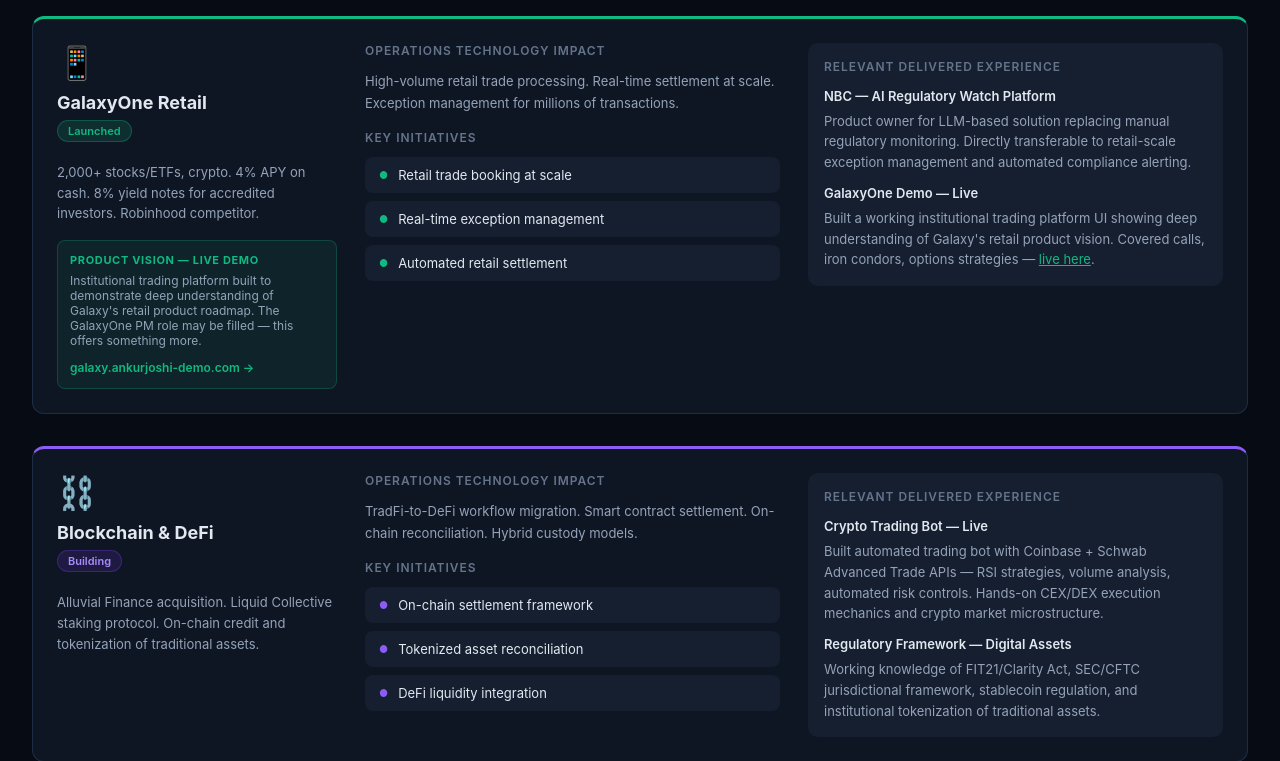
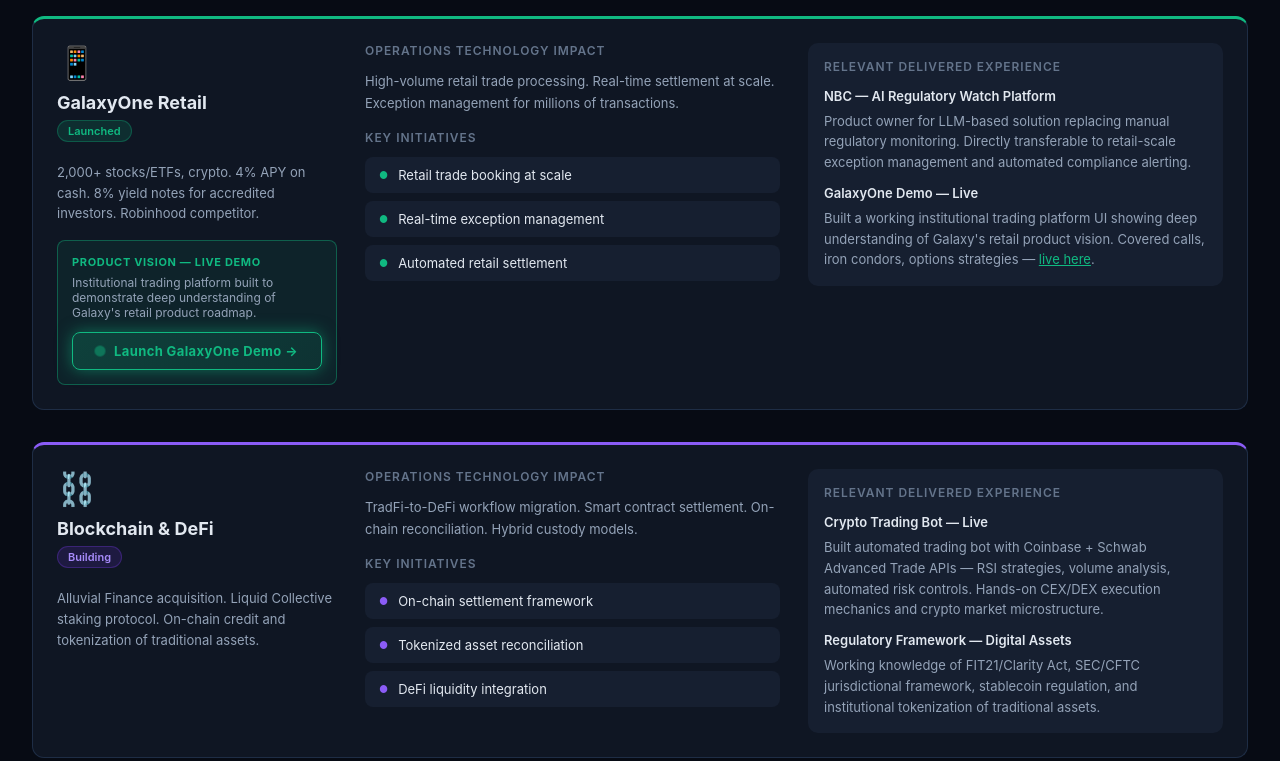
Before and after one commit to holdforever2021-bot/galaxy-ops-tech-, a Flask app: page /strategy in a window 1280 px wide. Shown: the part 975-1736 px from the top of the page. Run offline with Flask 3, Linux system fonts and the light colour scheme.

Commit message:
Add pulsing demo CTA button, update GalaxyOne link to Render URL

```diff
--- a/app.py
+++ b/app.py
@@ -101,7 +101,7 @@ STRATEGIC_PILLARS = [
         "ops_impact": "High-volume retail trade processing. Real-time settlement at scale. Exception management for millions of transactions.",
         "initiatives": ["Retail trade booking at scale", "Real-time exception management", "Automated retail settlement"],
         "color": "#10b981",
-        "demo_link": "http://galaxy.ankurjoshi-demo.com"
+        "demo_link": "https://galaxyone-demo.onrender.com"
     },
     {
         "name": "Blockchain & DeFi",
--- a/templates/base.html
+++ b/templates/base.html
@@ -113,6 +113,29 @@
             .nav-links { display: none; }
             .page { padding: 16px; }
         }
+        /* DEMO CTA BUTTON */
+        .demo-cta-btn {
+            display: inline-flex; align-items: center; gap: 10px;
+            background: linear-gradient(135deg, rgba(16,185,129,0.2), rgba(16,185,129,0.1));
+            border: 1.5px solid var(--green); border-radius: 8px;
+            padding: 10px 18px; color: var(--green); text-decoration: none;
+            font-size: 13px; font-weight: 700; letter-spacing: 0.03em;
+            transition: all 0.2s; width: 100%; justify-content: center;
+            animation: glow-pulse 2s ease-in-out infinite;
+        }
+        .demo-cta-btn:hover { background: rgba(16,185,129,0.25); transform: translateY(-1px); box-shadow: 0 4px 20px rgba(16,185,129,0.3); }
+        @keyframes glow-pulse {
+            0%, 100% { box-shadow: 0 0 8px rgba(16,185,129,0.3); }
+            50% { box-shadow: 0 0 20px rgba(16,185,129,0.6); }
+        }
+        .pulse-dot {
+            width: 8px; height: 8px; background: var(--green); border-radius: 50%; flex-shrink: 0;
+            animation: dot-pulse 1.5s ease-in-out infinite;
+        }
+        @keyframes dot-pulse {
+            0%, 100% { opacity: 1; transform: scale(1); }
+            50% { opacity: 0.4; transform: scale(1.4); }
+        }
     </style>
 </head>
 <body>
--- a/templates/strategy.html
+++ b/templates/strategy.html
@@ -26,10 +26,13 @@
                 <span class="badge {% if p.status == 'Launched' %}badge-green{% elif p.status == 'Growing' %}badge-blue{% elif p.status == 'Expanding' %}badge-yellow{% else %}badge-purple{% endif %}" style="margin-bottom:12px; display:inline-block;">{{ p.status }}</span>
                 <div style="font-size:13px; color:var(--text-dim); line-height:1.6; margin-top:8px;">{{ p.description }}</div>
                 {% if p.demo_link is defined %}
-                <div style="margin-top:16px; padding:12px; background:rgba(16,185,129,0.08); border:1px solid rgba(16,185,129,0.25); border-radius:8px;">
+                <div style="margin-top:16px; padding:14px; background:rgba(16,185,129,0.08); border:1px solid rgba(16,185,129,0.4); border-radius:8px; position:relative;">
                     <div style="font-size:11px; font-weight:700; text-transform:uppercase; color:var(--green); margin-bottom:6px; letter-spacing:0.06em;">Product Vision — Live Demo</div>
-                    <div style="font-size:12px; color:var(--text-dim); margin-bottom:8px;">Institutional trading platform built to demonstrate deep understanding of Galaxy's retail product roadmap. The GalaxyOne PM role may be filled — this offers something more.</div>
-                    <a href="{{ p.demo_link }}" target="_blank" style="font-size:12px; color:var(--green); text-decoration:none; font-weight:600;">galaxy.ankurjoshi-demo.com →</a>
+                    <div style="font-size:12px; color:var(--text-dim); margin-bottom:12px;">Institutional trading platform built to demonstrate deep understanding of Galaxy's retail product roadmap.</div>
+                    <a href="{{ p.demo_link }}" target="_blank" class="demo-cta-btn">
+                        <span class="pulse-dot"></span>
+                        Launch GalaxyOne Demo →
+                    </a>
                 </div>
                 {% endif %}
             </div>
@@ -78,7 +81,7 @@
                     </div>
                     <div style="font-size:13px; line-height:1.6;">
                         <div style="font-weight:600; color:var(--text); margin-bottom:4px;">GalaxyOne Demo — Live</div>
-                        <div style="color:var(--text-dim);">Built a working institutional trading platform UI showing deep understanding of Galaxy's retail product vision. Covered calls, iron condors, options strategies — <a href="http://galaxy.ankurjoshi-demo.com" target="_blank" style="color:var(--green);">live here</a>.</div>
+                        <div style="color:var(--text-dim);">Built a working institutional trading platform UI showing deep understanding of Galaxy's retail product vision. Covered calls, iron condors, options strategies — <a href="https://galaxyone-demo.onrender.com" target="_blank" style="color:var(--green);">live here</a>.</div>
                     </div>
                     {% elif p.name == "Blockchain & DeFi" %}
                     <div style="font-size:13px; line-height:1.6;">
```
